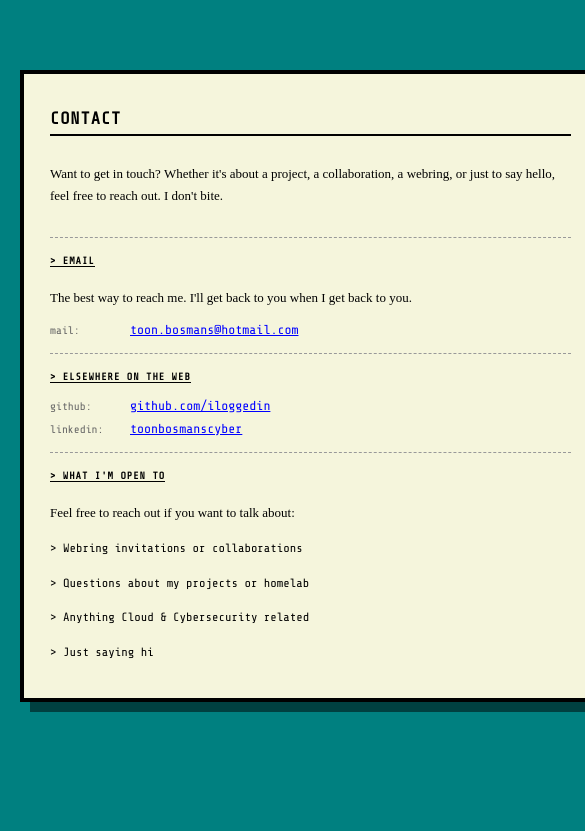
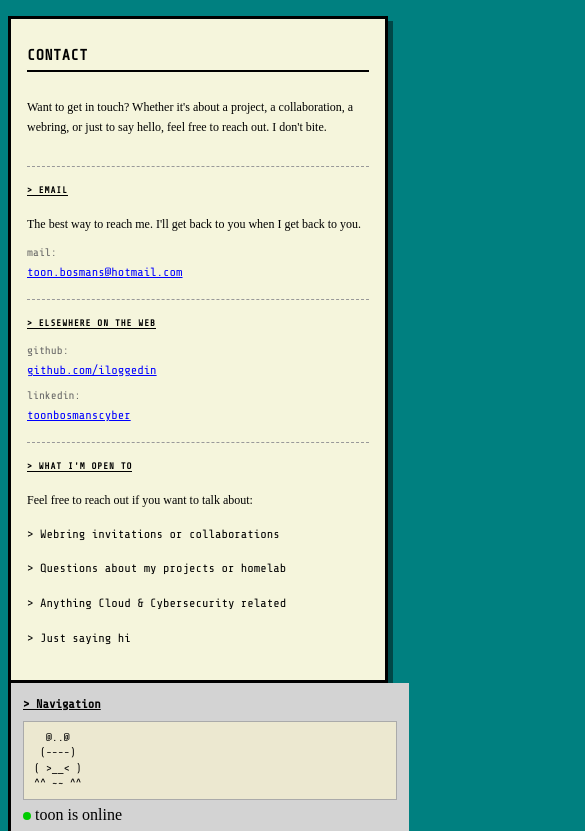
Before and after one commit to Toon-unix/portfolio-website, a plain HTML site: page contact.html in a window 390 px wide. Shown: the top 831 px of the page, 585 px wide, since content can reach past the window. Drawn offline with nearby package versions, Linux system fonts and the light colour scheme.

Commit message:
mobile first is apparently important

```diff
--- a/css/contact.css
+++ b/css/contact.css
@@ -19,3 +19,20 @@
   line-height: 1.9;
   color: #000;
 }
+
+@media (max-width: 768px) {
+  .contact-entry {
+    flex-direction: column;
+    gap: 4px;
+    align-items: flex-start;
+  }
+
+  .contact-key {
+    min-width: 0;
+  }
+
+  .contact-entry a {
+    overflow-wrap: anywhere;
+    word-break: break-word;
+  }
+}
--- a/css/index.css
+++ b/css/index.css
@@ -6,7 +6,8 @@ body {
 }
 
 .box {
-  width: 800px;
+  width: 100%;
+  max-width: 800px;
   min-height: 560px;
   background: #f5f5dc;
   margin: 50px auto;
@@ -15,12 +16,13 @@ body {
   display: flex;
 }
 
-/* ── Main content ── */
+
 .main-content {
   flex: 1;
   padding: 24px 26px 18px;
   display: flex;
   flex-direction: column;
+  min-width: 0;
 }
 
 h1 {
@@ -176,3 +178,76 @@ a:hover {
   color: #000;
   margin: 0;
 }
+
+@media (max-width: 768px) {
+  body {
+    padding: 12px;
+  }
+
+  .box {
+    margin: 18px auto;
+  }
+
+
+
+  .box {
+    flex-direction: column;
+    min-height: auto;
+    border-width: 3px;
+    box-shadow: 5px 5px 0px 0px rgba(0,0,0,0.45);
+  }
+
+  .main-content {
+    padding: 18px 16px 14px;
+  }
+
+  .line {
+    width: 100%;
+    height: 3px;
+  }
+
+  .sidebar {
+    width: 100%;
+    padding: 14px 12px;
+    gap: 10px;
+  }
+
+  .links {
+    flex-direction: row;
+    flex-wrap: wrap;
+    gap: 8px 14px;
+  }
+
+  .ascii-frog {
+    overflow-x: auto;
+  }
+
+  p,
+  a {
+    overflow-wrap: anywhere;
+  }
+
+
+  body {
+    padding: 8px;
+  }
+
+  .box {
+    margin: 8px auto;
+  }
+
+  h1 {
+    font-size: 15px;
+    letter-spacing: 0.6px;
+  }
+
+  p,
+  a {
+    font-size: 12px;
+    line-height: 1.65;
+  }
+
+  .section-label {
+    font-size: 9px;
+  }
+}
```
Also changed, not shown: css/about_me.css (+8 -0 lines).
